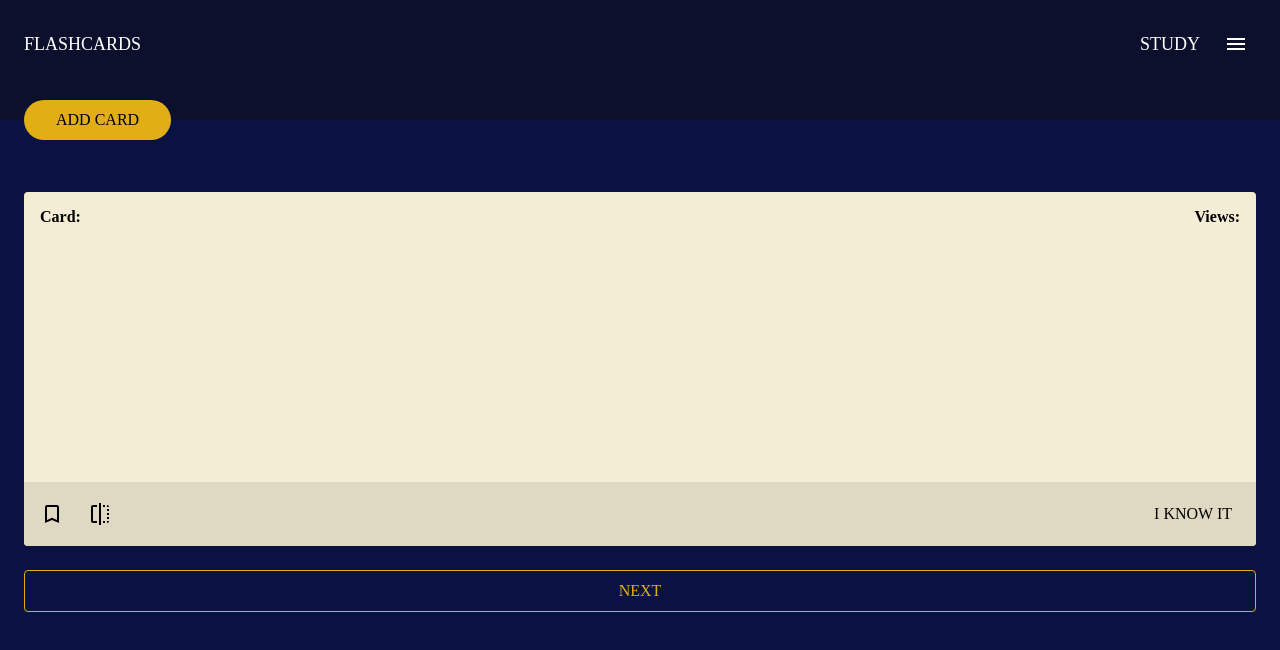
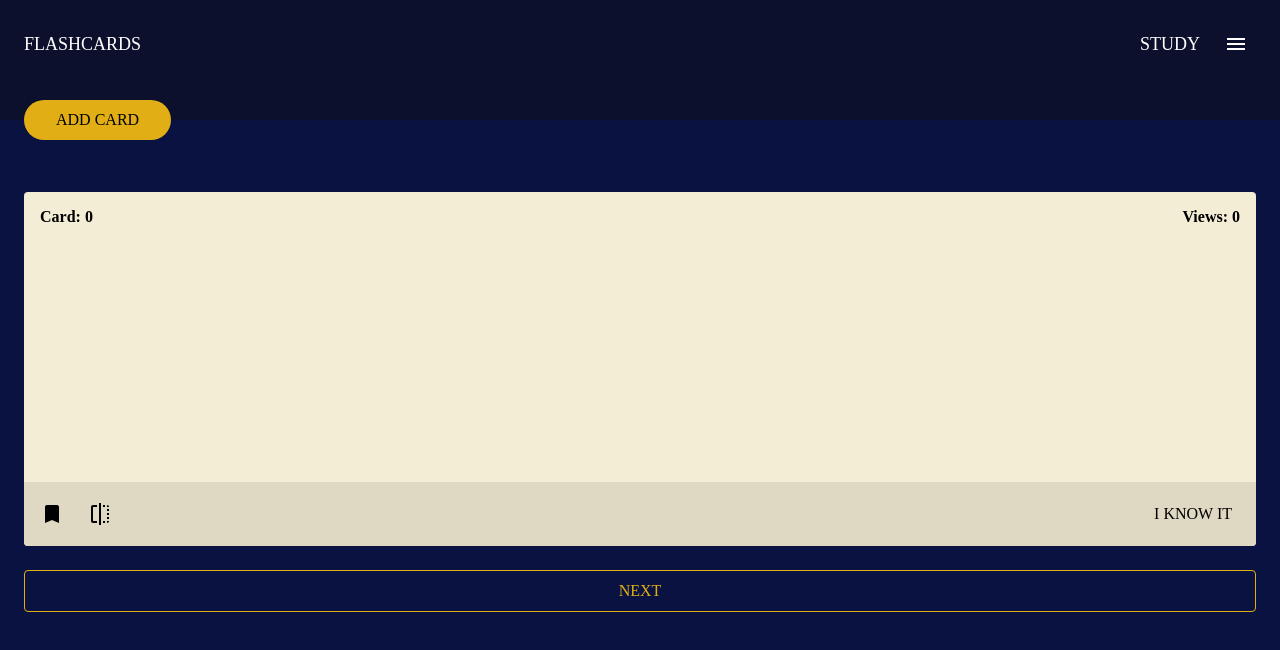
Before and after one commit to marciorasf/hippocards-web, a React (Create React App) app: page / in a window 1280 px wide. Both pictures are taken after a click on the button 52 px from the left and 514 px from the top of the page. Shown: the top 650 px of the page. Built offline with nearby package versions, Linux system fonts and the light colour scheme; no server answers.

Commit message:
add template card to study page

```diff
--- a/src/pages/Study/index.tsx
+++ b/src/pages/Study/index.tsx
@@ -25,7 +25,7 @@ import AddCardFab from "../../components/AddCardFab"
 import { useHistory } from "react-router-dom"
 
 interface Flashcard {
-  id: string,
+  id: number,
   question: string,
   answer: string,
   is_bookmarked: boolean,
@@ -33,10 +33,19 @@ interface Flashcard {
   views: number
 }
 
+const blankCard: Flashcard = {
+  id: 0,
+  question: "",
+  answer: "",
+  is_bookmarked: false,
+  is_known: false,
+  views: 0
+}
+
 export default function Study() {
   const history = useHistory();
 
-  const [card, setCard] = useState<Flashcard>()
+  const [card, setCard] = useState<Flashcard>(blankCard)
   const [isShowingQuestion, setIsShowingQuestion] = useState(true)
 
   async function getRandomCard() {
@@ -50,6 +59,36 @@ export default function Study() {
     })
 
     return response.data.flashcard
+  }
+
+  async function handleSetKnownTrue() {
+    api.put("/flashcard", {
+      is_known: true,
+    }, {
+      params: {
+        flashcard_id: card?.id,
+      }
+    });
+
+    changeCard();
+  }
+
+  async function handleToggleBookmark() {
+    const newValue = !card?.is_bookmarked
+
+    setCard({
+      ...card,
+      is_bookmarked: newValue
+    })
+    console.log(card.is_bookmarked)
+
+    api.put("/flashcard", {
+      is_bookmarked: newValue,
+    }, {
+      params: {
+        flashcard_id: card?.id,
+      }
+    });
   }
 
   async function changeCard() {
@@ -103,15 +142,18 @@ export default function Study() {
 
           <CardFooter>
             <LeftIconButtons>
-              <IconButton>
-                <BookmarkBorderIcon />
+              <IconButton onClick={handleToggleBookmark}>
+                {card.is_bookmarked
+                  ? <BookmarkIcon />
+                  : <BookmarkBorderIcon />
+                }
               </IconButton>
 
               <IconButton onClick={handleToggleQuestion}>
                 <FlipIcon />
               </IconButton>
             </LeftIconButtons>
-            <RightButton>
+            <RightButton onClick={handleSetKnownTrue}>
               I know it
             </RightButton>
           </CardFooter>
```
